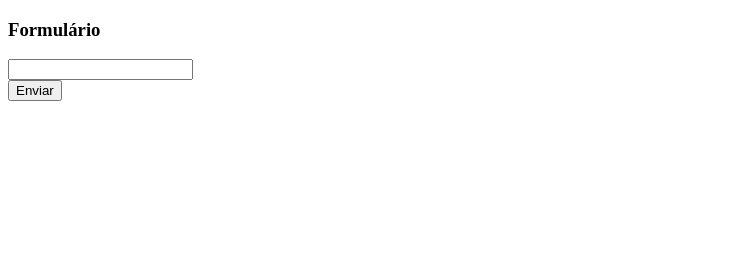
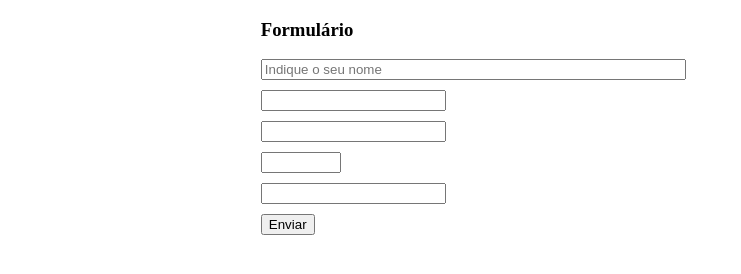
Before and after one commit to FABIO-ADS/estudo_web_modulo_02, a plain HTML site: page formulários/index.html in a window 1280 px wide. Shown: the whole page, without its empty margins (0-741 px from the left). Drawn offline with Linux system fonts and the light colour scheme.

Commit message:
Formulários - Types

```diff
--- a/formulários/index.html
+++ b/formulários/index.html
@@ -4,22 +4,57 @@
     <meta charset="UTF-8">
     <meta http-equiv="X-UA-Compatible" content="IE=edge">
     <meta name="viewport" content="width=device-width, initial-scale=1.0">
-    <title>Iniciando o Estudos de Formulários</title>
+    <title>Document</title>
+
+    <style>
+        .form-container {
+            width: 60%;
+            margin: auto;
+        }
+        .form-group {
+            margin-bottom: 10px;
+        }
+    </style>
+
 </head>
 <body>
 
-    <h3>Formulário</h3>
+    <div class="form-container">
+        <h3>Formulário</h3>
+        <form action="https://sys4soft.com/udemy/forms/index.php" method="post">
 
-    <form action="https://sys4soft.com/udemy/forms/index.php" method="post">
+            <!-- text -->
+            <div class="form-group">
+                <input type="text" name="campo_texto" minlength="5" maxlength="20" placeholder="Indique o seu nome" size="50">
+            </div>
 
-        <div>
-            <input type="text" name="campo_texto" >
-        </div>
+            <!-- email -->
+            <div class="form-group">
+                <input type="email" name="campo_email" required>
+            </div>
 
-        <div>
-            <input type="submit" value="Enviar">
-        </div>
+            <!-- password -->
+            <div class="form-group">
+                <input type="password" name="campo_senha">
+            </div>
 
-    </form>
+            <!-- number -->
+            <div class="form-group">
+                <input type="number" name="campo_numero" min="0" max="10" step="0.01">
+            </div>
+
+            <!-- url -->
+            <div class="form-group">
+                <input type="url" name="campo_url">
+            </div>
+
+            <!-- submit -->
+            <div class="form-group">
+                <input type="submit" value="Enviar">
+            </div>
+
+        </form>
+    </div>
+
 </body>
 </html>
```
